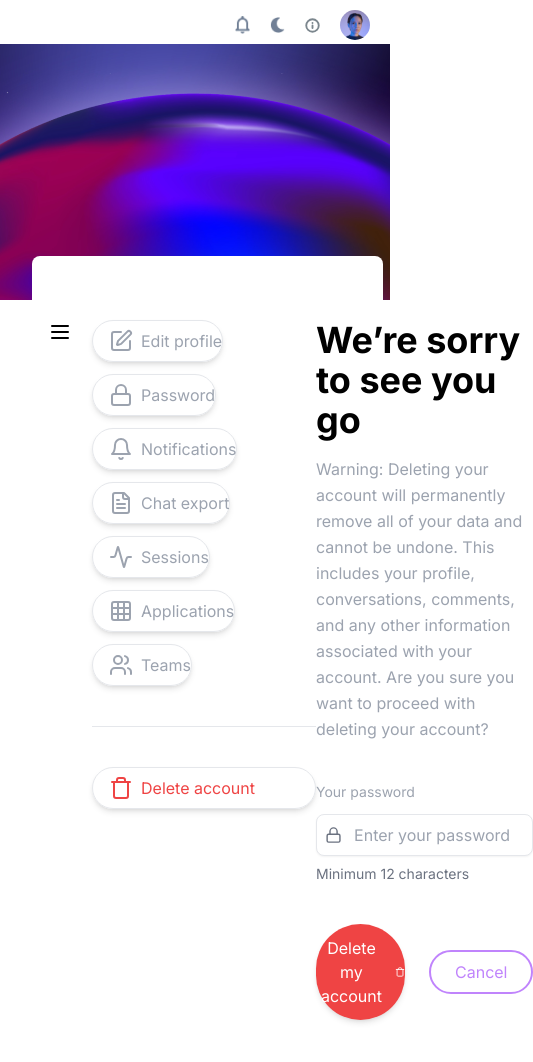
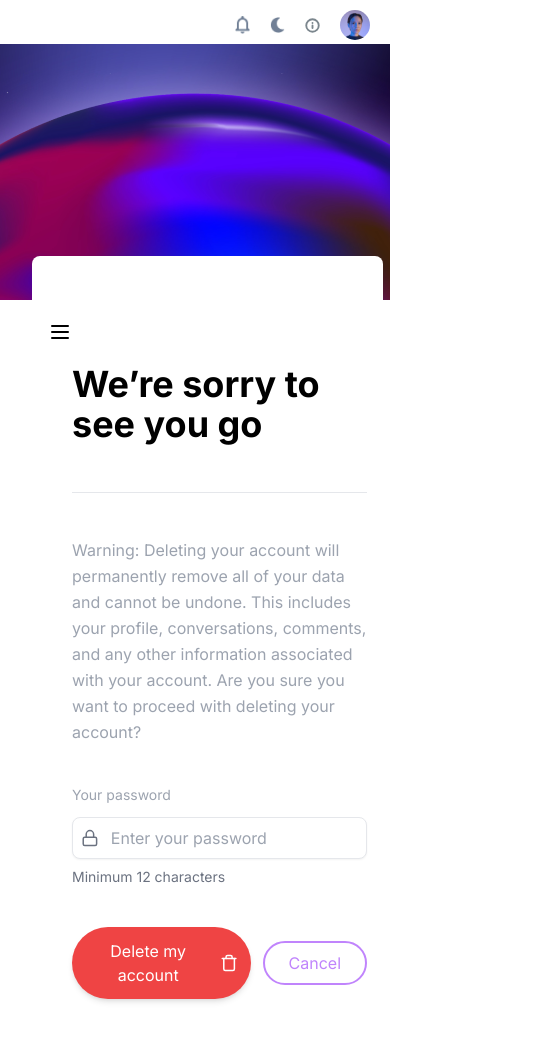
Before and after one commit to AdedayoDev/vectronWebApp, a Next.js app: page /settings/deleteaccount in a window 390 px wide. Shown: the top 1062 px of the page, 533 px wide, since content can reach past the window. Built offline with nearby package versions, Linux system fonts and the light colour scheme.

Commit message:
updated the settings styling

```diff
--- a/src/app/settings/components/PricingSlider.jsx
+++ b/src/app/settings/components/PricingSlider.jsx
@@ -113,7 +113,7 @@ const PricingSlider = () => {
                   </div>
                 ))}
               </ul>
-              <button className="text-white mt-4 sm:w-60 w-80 mx-auto bg-blue-800 flex justify-center items-center rounded-full py-2">
+              <button className="text-white mt-4 w-60 lg:w-80 mx-auto bg-blue-800 flex justify-center items-center rounded-full py-2">
                 {plan.buttonText}
               </button>
             </div>
--- a/src/app/settings/deleteaccount/_components/deleteComfirmation.jsx
+++ b/src/app/settings/deleteaccount/_components/deleteComfirmation.jsx
@@ -4,9 +4,14 @@ import React from "react";
 
 export default function DeleteConfirmation() {
   return (
-    <div className="delete-confirmation sm:w-80 lg:mx-auto lg:w-2/4 sm:ml-0 lg:mt-0 sm:mt-20 ">
-      <h1 className="font-bold text-4xl">We’re sorry to see you go</h1>
-      <p className="text-gray-400 mt-4 text-base leading-relaxed">
+    <>
+    <div className="flex">
+    <div className="w-0.5 h-screen absolute left-80 top-0 hidden lg:block bg-gray-300"/>
+
+      <div className="delete-confirmation sm:w-80 lg:mx-auto lg:w-2/4 sm:ml-0 lg:mt-0 sm:mt-20 ">
+      <h1 className="font-bold text-4xl mb-12 sm:mt-0 mt-11">We’re sorry to see you go</h1>
+      <hr />
+      <p className="text-gray-400 mt-11 text-base leading-relaxed">
         Warning: Deleting your account will permanently remove all of your data
         and cannot be undone. This includes your profile, conversations,
         comments, and any other information associated with your account. Are
@@ -30,8 +35,8 @@ export default function DeleteConfirmation() {
         <p className="mt-2 text-sm text-gray-500">Minimum 12 characters</p>
       </div>
 
-      <div className="delete-btn my-10 lg:my-24 flex items-center gap-6">
-        <button className="flex items-center justify-center sm:w-80 lg:w-52 gap-2 bg-red-500 text-white rounded-full py-3 shadow-md hover:bg-red-600">
+      <div className="delete-btn my-10 lg:my-24 flex items-center gap-3">
+        <button className="flex items-center justify-center sm:w-80 lg:w-52 gap-2 bg-red-500 text-white rounded-full py-3 px-3 shadow-md hover:bg-red-600">
           Delete my account
           <Trash size={20} className="text-white" />
         </button>
@@ -43,5 +48,7 @@ export default function DeleteConfirmation() {
        </Link>
       </div>
     </div>
+    </div>
+    </>
   );
 }
--- a/src/app/settings/notification/_component/notificationFeed.jsx
+++ b/src/app/settings/notification/_component/notificationFeed.jsx
@@ -21,8 +21,8 @@ export default function NotificationFeed() {
 
   return (
     <div className="sm:w-80 lg:w-2/5 mx-auto sm:mt-20 lg:mt-0">
-      {/* <div className="w-0.5 bg-gray-300 relative left-28 -top-16" /> */}
-      <div className="flex items-center justify-between mb-10">
+      <div className="w-0.5 h-screen absolute left-80 top-0 hidden lg:block bg-gray-300"/>
+      <div className="flex items-center justify-between mb-10 mt-11 sm:mt-0">
         <h1 className="text-3xl font-bold">Notifications</h1>
         <button
           onClick={toggleNotifications}
--- a/src/app/settings/notification/_component/side-menu.jsx
+++ b/src/app/settings/notification/_component/side-menu.jsx
@@ -55,12 +55,12 @@ export default function SideMenu() {
 
       <div>
         {showMenu && (
-          <div className="absolute bg-black lg:hidden top-24 left-3  p-7 z-10">
+          <div className="absolute bg-white lg:hidden top-24 left-3 p-7 z-10">
             {buttons.map(({ name, icon }) => (
               <button
                 key={name}
                 onClick={() => handleClick(name)}
-                className={`flex gap-2 items-center border rounded-full mb-3 shadow-md sm:w-56 py-2 pl-4 ${
+                className={`flex gap-2 items-center border lg:hidden rounded-full mb-3 shadow-md w-56 py-2 pl-4 ${
                   active === name
                     ? "border-black text-black font-bold"
                     : "text-gray-400 border-gray-200"
@@ -101,7 +101,7 @@ export default function SideMenu() {
       </div>
 
       {/* Desktop view */}
-      <div className="ml-5 lg:block sm:hidden">
+      <div className="ml-5 hidden sm:block">
         {buttons.map(({ name, icon }) => (
           <button
             key={name}
--- a/src/app/settings/notification/page.jsx
+++ b/src/app/settings/notification/page.jsx
@@ -20,6 +20,7 @@ export default function page() {
         <div className="notification-content px-4 py-2 w-90 lg:w-96 sm:left-6 relative rounded-t-lg shadow-custom bg-white left-8 -mt-11">
           <div className="mt-14 flex">
             <SideMenu />
+            <div className=""/>
             <Notification />
           </div>
         </div>
--- a/tailwind.config.ts
+++ b/tailwind.config.ts
@@ -28,17 +28,10 @@ module.exports = {
         '79': '79%',
 
       // custom width
-      width: {
-        "78": "78%",
-        "74": "74%",
-        "919": "919px",
-        "87": "87%",
-        "90": "90%",
-        "93": "93%",
+      height: {
+       '1000': '1132px',
       },
-      // height: {
-      //   '919': '600px',
-      // },
+
       //custom box shadow and blur
       boxShadow: {
         custom: "0px 1px 6px 0px rgba(0, 0, 0, 0.25)",
```
